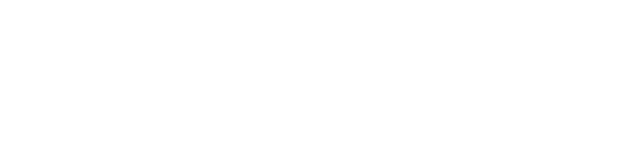
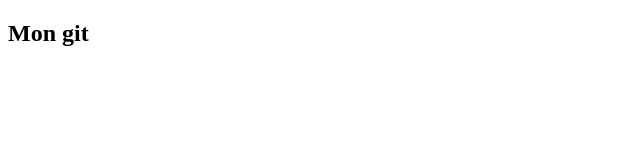
Before and after one commit to jcDevParis75/Projet, a plain HTML site: page index.html in a window 1280 px wide. Shown: the whole page, without its empty margins (0-640 px from the left). Drawn offline with Linux system fonts and the light colour scheme.

Commit message:
Ajout d'une section

```diff
--- a/index.html
+++ b/index.html
@@ -5,5 +5,9 @@
 </head>
 <body>
 
+	<section>
+		<h1>Mon git</h1>
+	</section>
+
 </body>
 </html>
```
